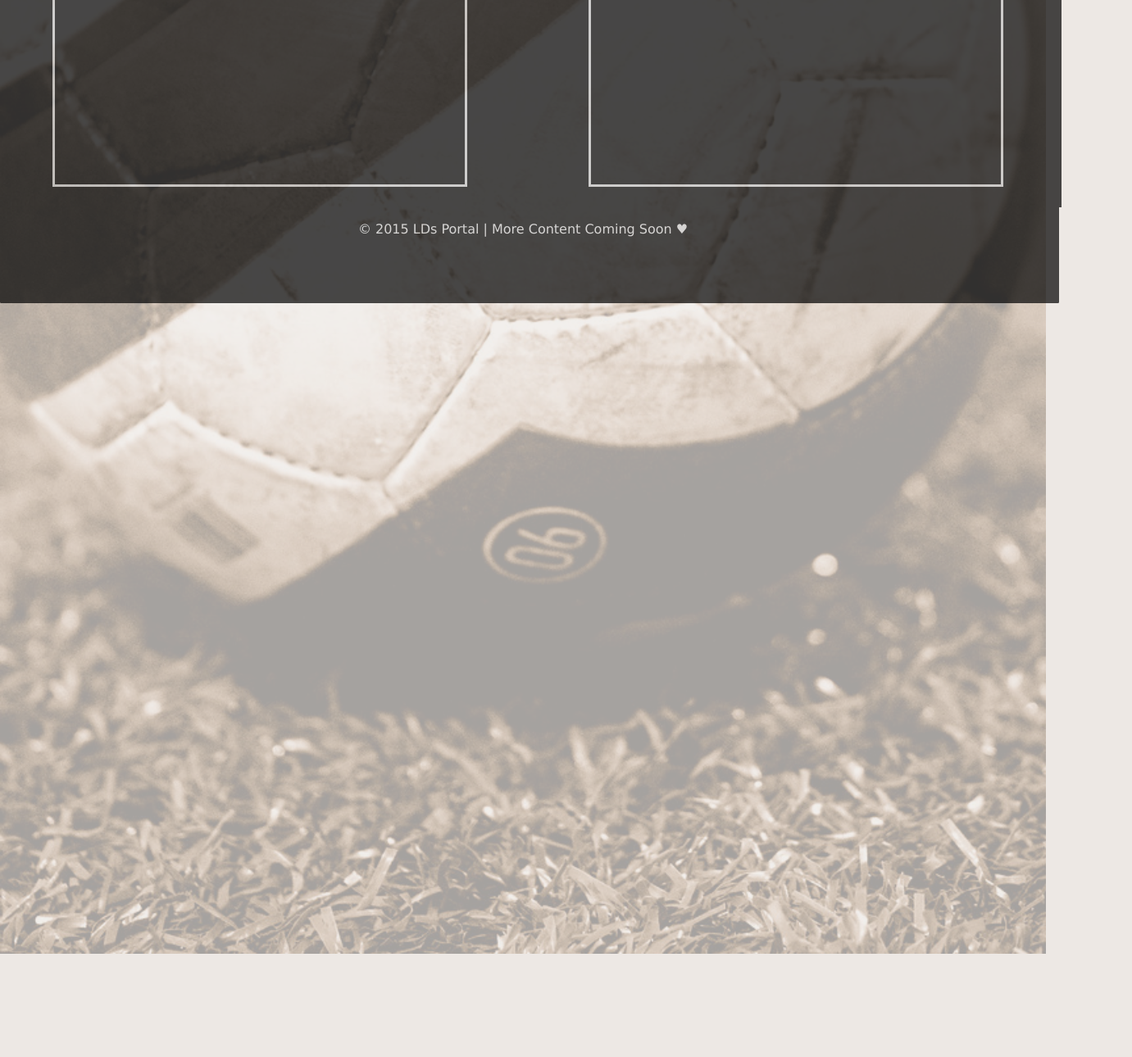
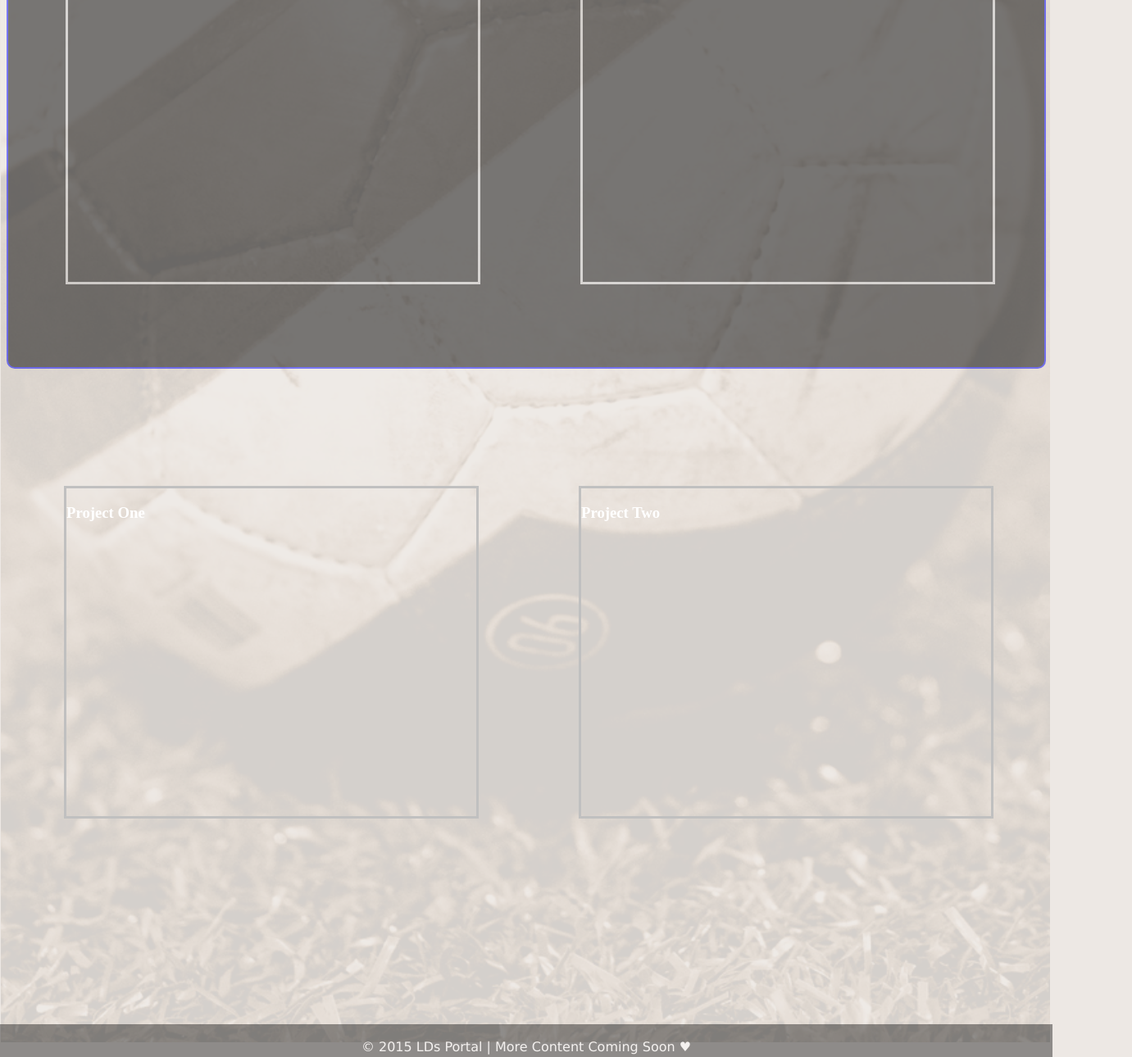
Before and after one commit to LDinho/LDinho.github.io, a plain HTML site: page index.html in a window 1280 px wide. Shown: the part 604-1894 px from the top of the page at 82% size, 1381 px wide, since content can reach past the window. Before the commit the page ends 1780 px from the top, so only its background shows below. Drawn offline with nearby package versions, Linux system fonts and the light colour scheme.

Commit message:
update index.html and default.css

```diff
--- a/index.html
+++ b/index.html
@@ -6,39 +6,56 @@
         <title>LDs Portal</title>
     </head>
     <body>
-            <div id="topHeader">
+        <header class="header">
+            <div>
+                <nav>
                     <div class="navBar">
-                <a href="#" target="_blank"> <h2 class="headerBar">About</h2> </a>
+                        <a href="#" target="_blank"> <h2 class="headerBtn">Contact</h2> </a>
                     </div>
                     <div class="navBar">
-                <a href="#" target="_blank"> <h2 class="headerBar">Portfolio</h2> </a>
+                        <a href="#" target="_blank"> <h2 class="headerBtn">About</h2> </a>
                     </div>
                     <div class="navBar">
-                <a href="#" target="_blank"> <h2 class="headerBar">Blog</h2> </a>
+                        <a href="#" target="_blank"> <h2 class="headerBtn">Portfolio</h2> </a>
                     </div>
-
+                    <div class="navBar">
+                        <a href="#" target="_blank"> <h2 class="headerBtn">Blog</h2> </a>
+                    </div>
+                </nav>
                 <div id="mainTitle">
                     <h1>LDs Portal</h1>
                 </div>
+            </div>
+        </header>
 
+        <div class="ballPic">
+            <img src="imgs/BallX3b.jpg"/>
         </div>
 
-            <div id="ballPic">
-                <img src="imgs/BallX3b.jpg"/>
+        <div class="welcomeDiv"> <p>Welcome!</p> </div>
+
+        <section>
+
+            <div class="divOne">
+                <div class="blogOne"><h3>Blog One</h3></div>
+
+                <div class="blogTwo"><h3>Blog Two</h3></div>
             </div>
-            <div id="divOne"> <p id="welcome">Welcome!</p>
+        </section>
+
+        <section>
+            <div class="divTwo">
+                <div class="projectOne"><h3>Project One</h3></div>
+
+                <div class="projectTwo"><h3>Project Two</h3></div>
+            </div>
+        </section>
 
 
-                <div id="divTwo"> <p></p>
-
-
-                    <div id="ProjectOne"><h3>Project One</h3></div>
-
-                    <div id="ProjectTwo"><h3>Project Two</h3></div>
-
-                    <div id="divThree"> <p id="footer"> &copy; 2015 LDs Portal | More Content Coming Soon &hearts;</p>
+        <footer class="footer">
+            <div>
+                <p> &copy; 2015 LDs Portal | More Content Coming Soon &hearts;</p>
             </div>
-                </div>
-            </div>
+        </footer>
     </body>
 </html>
--- a/stylesheets/default.css
+++ b/stylesheets/default.css
@@ -15,17 +15,23 @@ a:hover {
 
 
 img {
+    /*position: fixed;*/
     width: 100%;
+    /*opacity: 0.1;*/
+    /*margin-left: -7px;*/
+    /*margin-top: -120px;*/
 }
 
 body {
 
-
+    /*background: url("imgs/BallX3b.jpg");*/
     background-color: #ede8e4;
-    background-size: 100%;
+    /*background-size: 100%;*/
+    max-width: 100%;
+    overflow-x: hidden;
 }
 
-.headerBar {
+.headerBtn {
     font-family: Verdana;
     font-size: 20px;
 
@@ -43,12 +49,12 @@ body {
 
 }
 
-#topHeader {
+.header {
     background-color: #825f40;
-    opacity: 0.9;
+    opacity: 0.85;
     height: 103px;
     width: 100%;
-    margin-left: -10px;
+    margin-left: -8px;
     position: fixed;
     top: 0;
     z-index: 1;
@@ -56,96 +62,102 @@ body {
 
 #mainTitle {
     float: left;
-    font-size: 24px;
     margin-left: 80px;
     margin-top: -20px;
     color: #ede8e4;
+    font-size: 24px;
+    font-family: 'Oswald', sans-serif;
 
 }
 
-#mainTitle h1 {
-    font-family: 'Oswald', sans-serif;
+.ballPic {
+    position: fixed;
+    width: 100%;
+    opacity: 0.1;
+    margin-left: -7px;
+    z-index: -1;
 }
 
+.welcomeDiv {
+    color: gray;
+    text-align: center;
+    font-family: Verdana;
+    font-size: 46px;
+    height: 120px;
+    width: 100%;
+    /*border: 2px solid red;*/
+    margin-top: 110px;
+}
 
+h3 {
+    color: white;
+}
 
-#ballPic {
-    position: relative;
-    opacity: 0.3;
-    margin-left: -8px;
-    margin-right: -4px;
-    padding-right: -20px;
+.divOne {
+    background-color: black;
+    height: 600px;
+    width: 100%;
+    margin-top: 220px;
+    border: 2px solid blue;
+    border-radius: 10px;
+    opacity: 0.5;
 
 }
 
-#divOne {
-    position: absolute;
-    background-color: black;
-    height: 450px;
-    width: 100%;
-    margin-left: -8px;
-    margin-top: -1250px;
-    padding-right: 10px;
-    border: 1px solid black;
-    border-radius: 1px;
-    opacity: 0.7;
-
-}
-
-#welcome {
-    color: white;
-    text-align: center;
-    font-family: Verdana;
-    font-size: 46px;
-    margin-right: -100px;
-    margin-top: -330px;
-}
-
-#divTwo {
-    position: absolute;
-    height: 566px;
-    width: 100%;
-    border: 1px solid black;
-    margin-left: -8px;
-    margin-top: -4px;
-    padding-right: 10px;
-    background-color: black;
-}
-
-#divThree {
-    position: absolute;
-    height: 60px;
-    width: 100%;
-    border: 2px solid black;
-    border-radius: 2px;
-    margin-top: 550px;
-    margin-left: -8px;
-    background-color: black;
-    opacity: 0.8;
-
-}
-
-#footer {
-text-align: center;
-color: white;
-font-family: Verdana;
-
-}
-
-#ProjectOne {
+.blogOne {
     border: 3px solid #c0c0c0;
-    height: 350px;
+    height: 400px;
     width: 500px;
     float: left;
-    margin-top: 170px;
+    margin-top: 93px;
     margin-left: 70px;
 }
 
-#ProjectTwo {
+.blogTwo {
     border: 3px solid #c0c0c0;
-    height: 350px;
+    height: 400px;
     width: 500px;
     float: right;
-    margin-top: 170px;
+    margin-top: 93px;
     margin-right: 60px;
 }
+
+.divTwo {
+    height: 600px;
+    width: 100%;
+    /*border: 2px solid black;*/
+    margin-top: 50px;
+}
+
+.projectOne {
+    border: 3px solid #c0c0c0;
+    height: 400px;
+    width: 500px;
+    float: left;
+    margin-top: 93px;
+    margin-left: 70px;
+}
+
+.projectTwo {
+    border: 3px solid #c0c0c0;
+    height: 400px;
+    width: 500px;
+    float: right;
+    margin-top: 93px;
+    margin-right: 60px;
+}
+
+.footer {
+    position: absolute;
+    /*height: 60px;*/
+    width: 100%;
+    border: 2px solid black;
+    /*border-radius: 2px;*/
+    margin-top: 150px;
+    margin-left: -8px;
+    background-color: black;
+    opacity: 0.4;
+    text-align: center;
+    color: white;
+    font-family: Verdana;
+}
```
Lines whose indentation alone changed are shown as unchanged.
